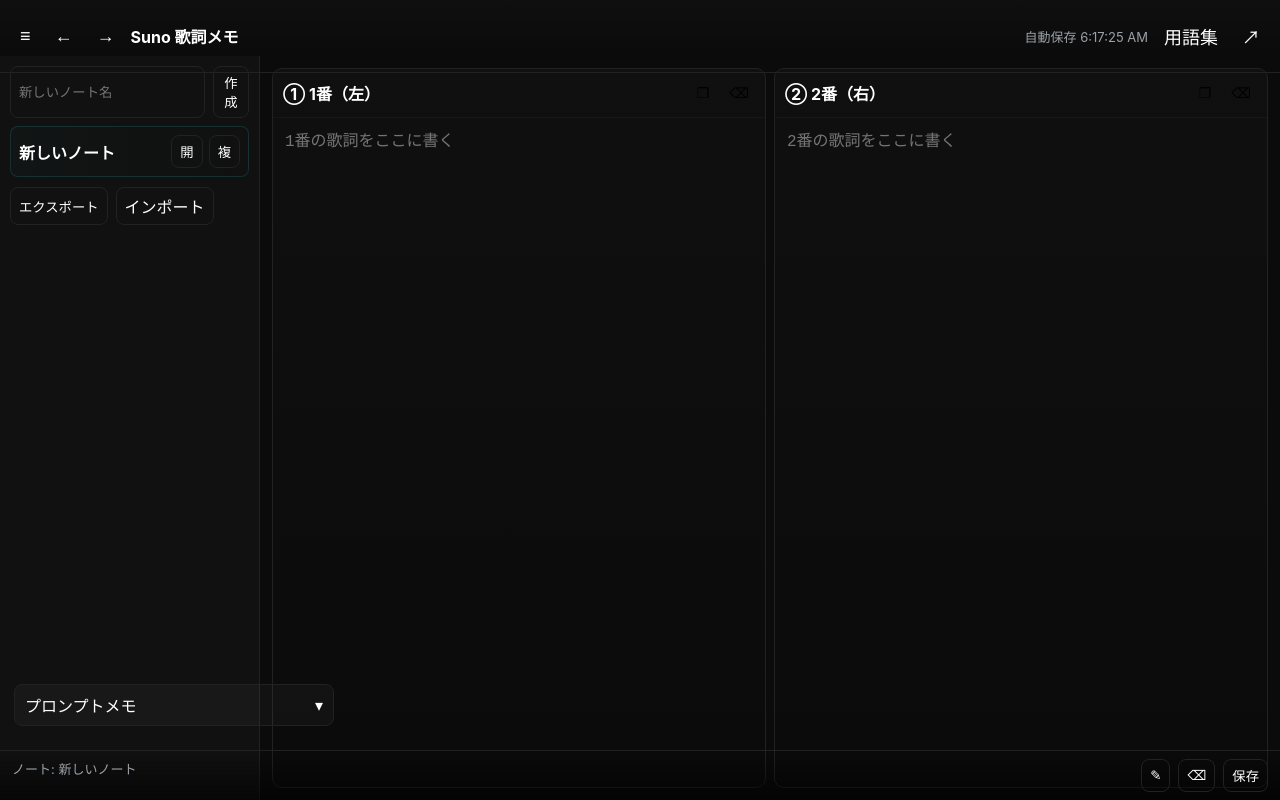
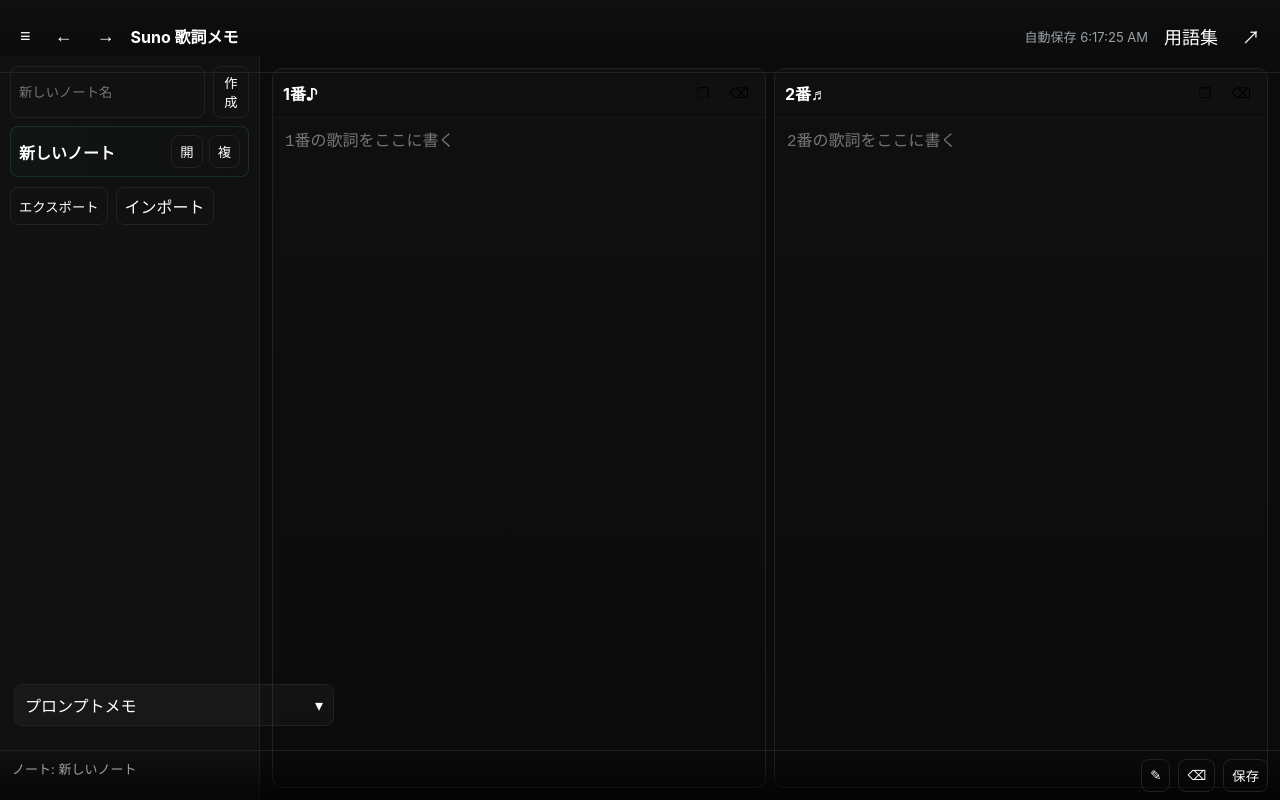
Before and after one commit to na-star73/suno-memo, a plain HTML site: page index.html in a window 1280 px wide. Drawn offline with Linux system fonts and the light colour scheme.

Commit message:
Update index.html

```diff
--- a/index.html
+++ b/index.html
@@ -3,7 +3,7 @@
 <head>
 <meta charset="utf-8" />
 <meta name="viewport" content="width=device-width,initial-scale=1.0,viewport-fit=cover" />
-<title>Suno 歌詞メモ（Dark・同期版）</title>
+<title>Sunoメモ（Dark・同期版）</title>
 <style>
   :root{
     --bg:#0b0b0b; --card:#111; --muted:#9aa1a6; --accent:#2aa198; --border:#222;
@@ -79,7 +79,7 @@
   <main class="main" id="editorMain">
     <section class="lyric-box" id="leftBox">
       <div class="lyric-header">
-        <div class="lyric-title">① 1番（左）</div>
+        <div class="lyric-title">1番♪</div>
         <div class="toolbar">
           <button id="copyVerse1" class="small-icon" title="コピー（❐）">❐</button>
           <button id="clearVerse1" class="small-icon" title="消去（⌫）">⌫</button>
@@ -90,7 +90,7 @@
 
     <section class="lyric-box" id="rightBox">
       <div class="lyric-header">
-        <div class="lyric-title">② 2番（右）</div>
+        <div class="lyric-title">2番♬</div>
         <div class="toolbar">
           <button id="copyVerse2" class="small-icon" title="コピー（❐）">❐</button>
           <button id="clearVerse2" class="small-icon" title="消去（⌫）">⌫</button>
@@ -128,7 +128,7 @@
 
 <!-- glossary modal -->
 <div id="glossModal" class="modal" role="dialog" aria-modal="true" aria-hidden="true">
-  <div style="display:flex; justify-content:space-between; align-items:center; margin-bottom:8px;">
+  <div style="display:flex; justify-content:space-between; align-items:center; margin-bottom:7px;">
     <div style="font-weight:700">音楽用語集（タップで [英語] をコピー）</div>
     <div>
       <button id="closeGloss" class="btn">閉じる</button>
```
